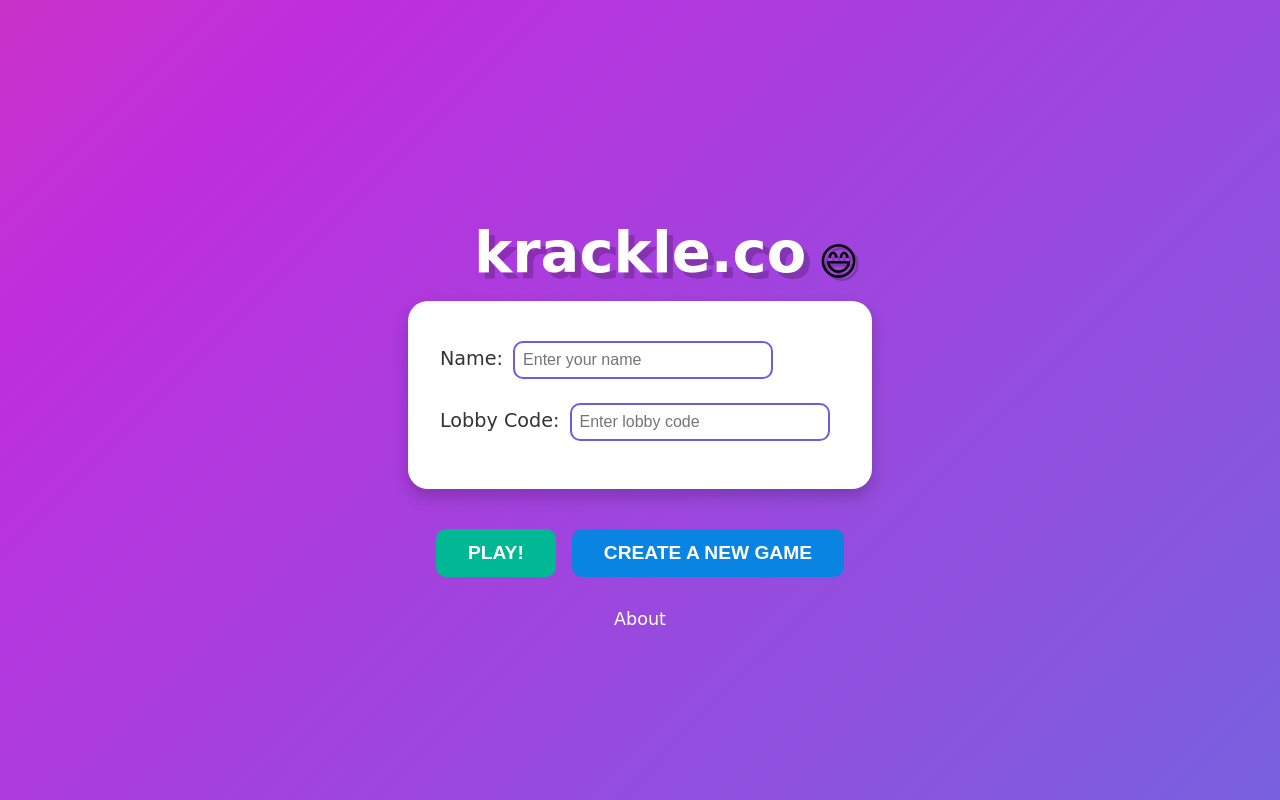
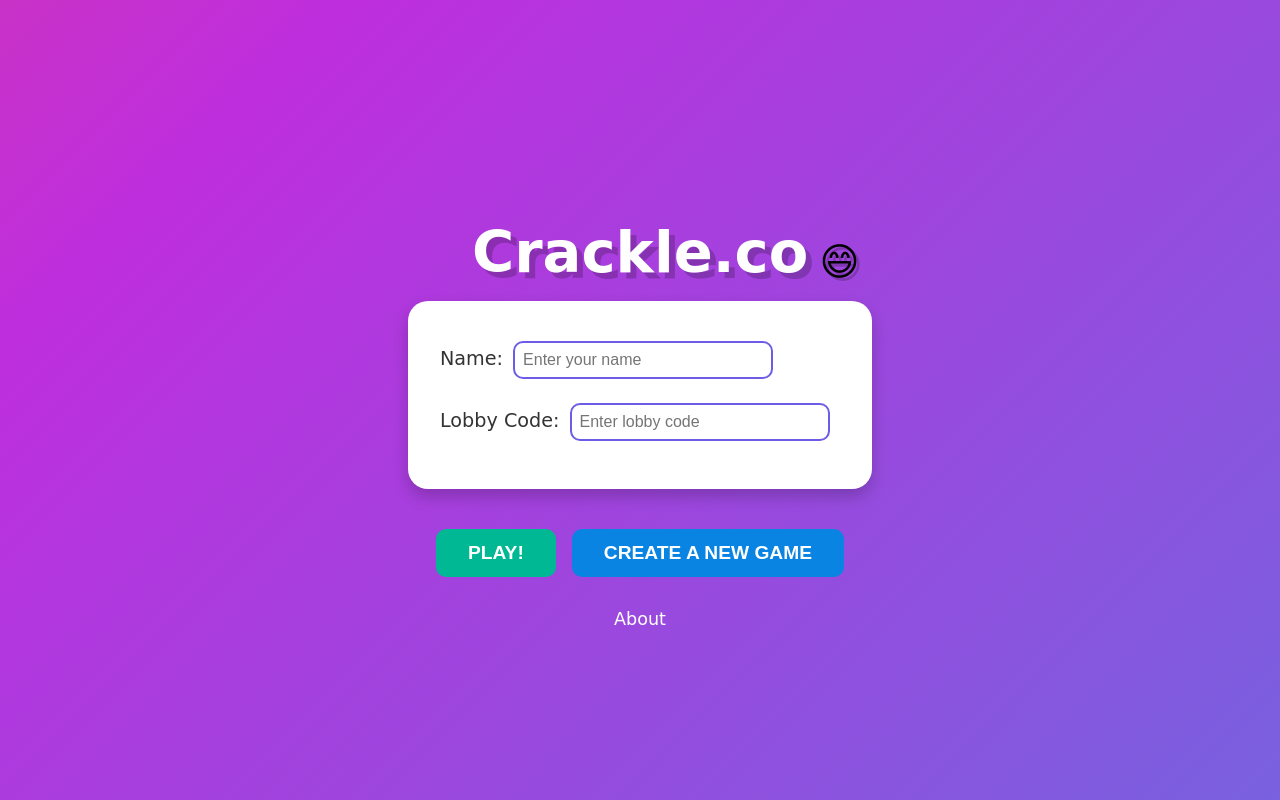
Before and after one commit to nelonmelons/krackle, a React (Create React App) app in the folder frontend/: page / in a window 1280 px wide. Built offline with nearby package versions, Linux system fonts and the light colour scheme; no server answers.

Commit message:
test vercel

```diff
--- a/frontend/src/Home.js
+++ b/frontend/src/Home.js
@@ -92,7 +92,7 @@ const Home = () => {
     return (
         <div className="home-container">
             <div className="title-container">
-                <h1 className="game-title">krackle.co</h1>
+                <h1 className="game-title">Crackle.co</h1>
                 <span
                     className={`title-emoji ${isSpinning ? 'spinning' : ''}`}
                     onClick={handleEmojiClick}
```
Also changed, not shown: 1 other file (tests, documents, lock files or other folders).
